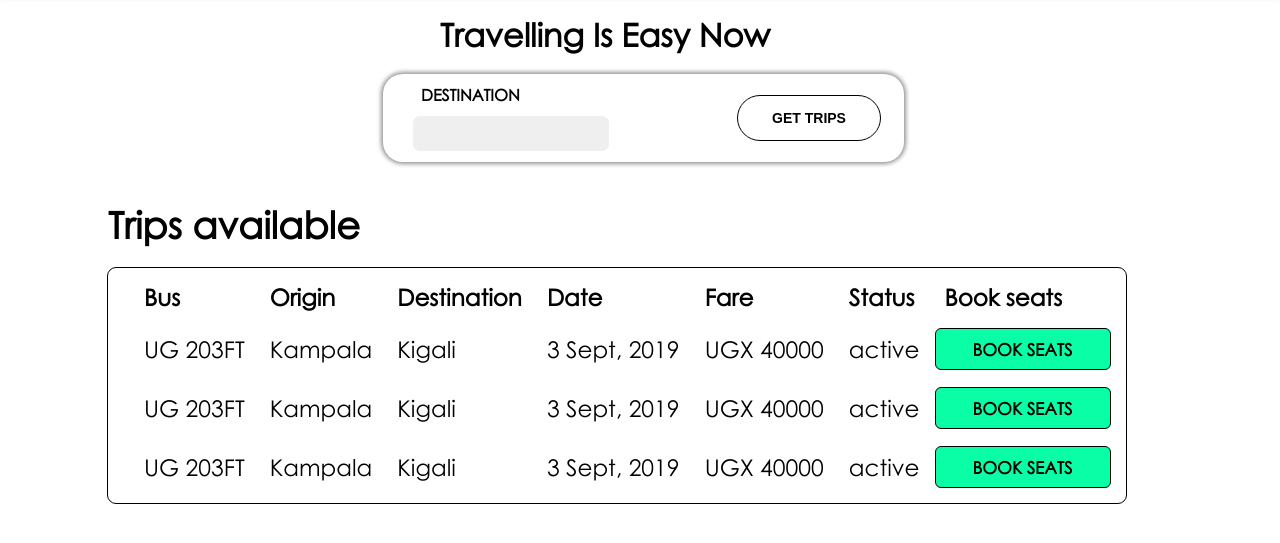
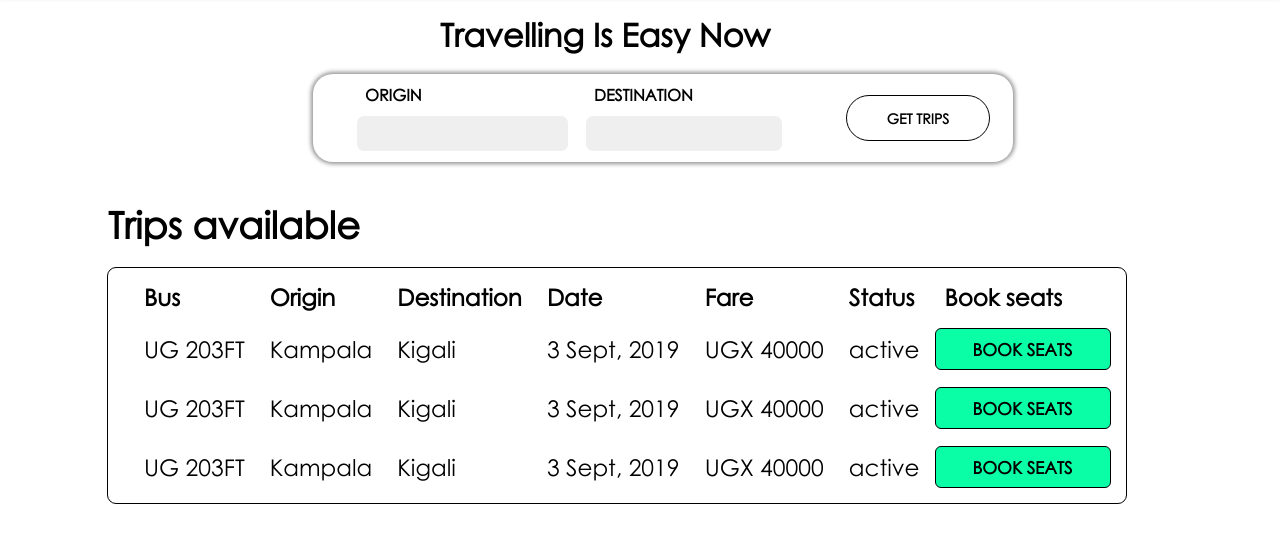
Before and after one commit to amkayondo/Way-Farer, a plain HTML site: page UI/index.html in a window 1280 px wide. Shown: the part 67-610 px from the top of the page. Drawn offline with Linux system fonts and the light colour scheme.

Commit message:
[finishes #167076545] add feature to filter trips by origin

```diff
--- a/UI/css/app.css
+++ b/UI/css/app.css
@@ -160,9 +160,9 @@ td.t--dt {
 .fil--tp {
     position: absolute;
     margin-top: 126px;
-    left: 383px;
+    left: 313px;
     background: white;
-    width: 499px;
+    width: 678px;
     padding: 11px;
     border-radius: 20px;
     box-shadow: 0 0 4px 2px #949494;
@@ -171,7 +171,8 @@ td.t--dt {
 .f-fo {
     background: white;
     width: 196px;
-    margin-left: 19px;
+    margin-left: 33px;
+    float: left;
 }
 
 input#dst-int {
@@ -189,7 +190,7 @@ label.fl-lb {
 
 .sdsdf {
     float: right;
-    margin-top: -56px;
+    margin-top: 10px;
     margin-right: 12px;
 }
 
@@ -199,12 +200,20 @@ button#flt--btn {
     background-color: #ffffff;
     color: #000;
     font-size: 14px;
-    font-weight: 900;
     border-radius: 35px;
     border: 1px solid black;
+    font-family: app_font;
+    font-weight: 900 !important;
 }
 
 button {
     cursor: pointer;
     outline: none;
 }
+
+input#orgn-int {
+    width: 211px;
+    font-size: 17px;
+    height: 35px;
+    margin-top: 11px;
+}
--- a/UI/index.html
+++ b/UI/index.html
@@ -14,9 +14,13 @@
         <div class="bgtp">Travelling Is Easy Now</div>
         <div class="fil--tp">
             <div class="f-fo">
-                <label for="destination" class="fl-lb">DESTINATION</label>
-                <input type="text" id="dst-int">
+                <label for="origin" class="fl-lb">ORIGIN</label>
+                <input type="text" id="orgn-int">
             </div>
+            <div class="f-fo">
+                    <label for="destination" class="fl-lb">DESTINATION</label>
+                    <input type="text" id="dst-int">
+                </div>
             <div class="sdsdf">
                 <button id="flt--btn">GET TRIPS</button>
             </div>
```
